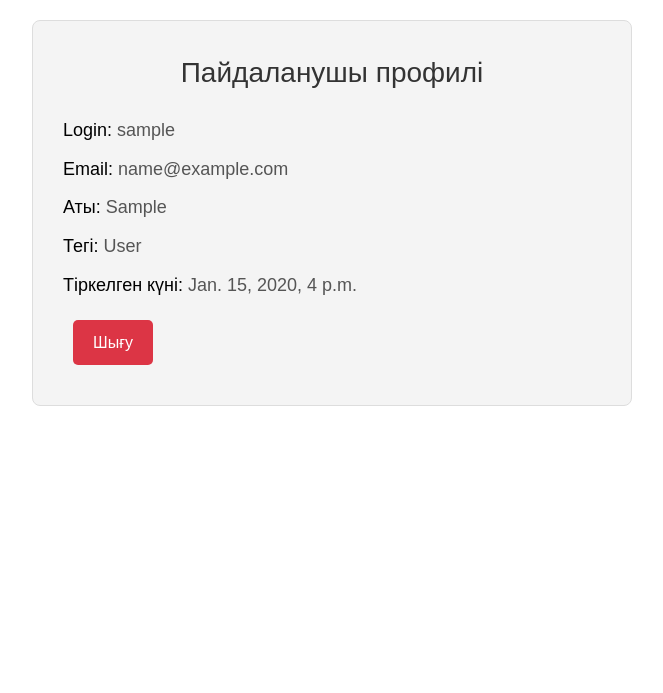
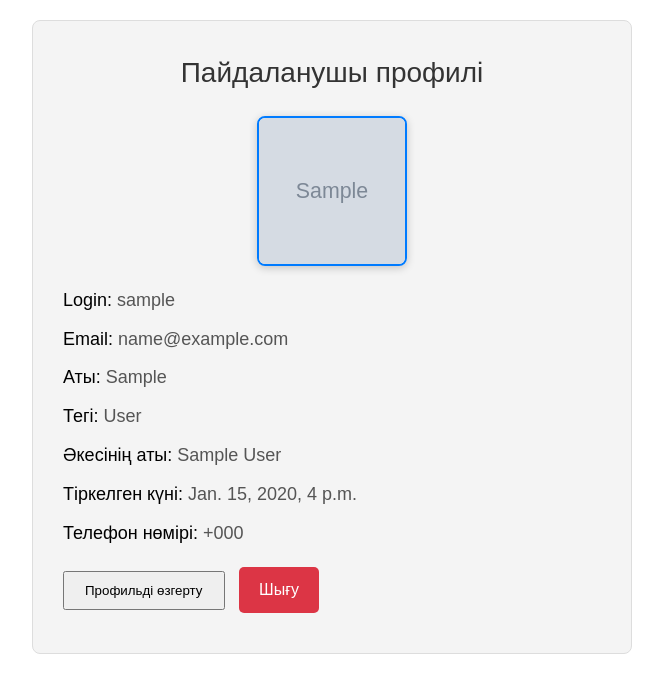
Before and after one commit to serzhan29/Lesson, a Django app: page /profile/ in a window 1280 px wide. Shown: the part 83-776 px from the top of the page, without its empty margins (308-971 px from the left). Run offline with Django 4.2, Linux system fonts and the light colour scheme; a user stored in the database is signed in; tables that the repository leaves empty hold one stand-in row (values such as "Sample post"); grey boxes marked "Sample" are stand-in pictures; parts of the project's set-up code (start-up, migrations or seed data) failed here and were passed over; some libraries are stand-ins or nearby versions.

Commit message:
Добавление полей и пост запрос ля изменения данных пользователя

```diff
--- a/main/forms.py
+++ b/main/forms.py
@@ -32,3 +32,10 @@ class CustomUserCreationForm(UserCreationForm):
         self.fields['username'].help_text = 'Міндетті. 150 таңбадан артық емес. Тек әріптер, сандар және @/./+/-/_. рұқсат етілген.'
         self.fields['password1'].help_text = 'Құпия сөзде кем дегенде 8 таңба болуы керек және тек сандардан тұрмауы тиіс.'
         self.fields['password2'].help_text = 'Тексеру үшін жоғарыдағы құпия сөзді енгізіңіз.'
+
+
+
+class UserProfileForm(forms.ModelForm):
+    class Meta:
+        model = CustomUser  # Используйте CustomUser вместо User
+        fields = ['username', 'email', 'first_name', 'last_name', 'middle_name', 'phone_number', 'birth_date', 'photo']  # Добавьте все нужные поля
--- a/main/templates/main/info/profile.html
+++ b/main/templates/main/info/profile.html
@@ -2,14 +2,70 @@
 
 {% block content %}
 {% load static %}
+
 <link rel="stylesheet" type="text/css" href="{% static 'css/profile.css' %}">
+
 <div class="profile-container">
     <h1>Пайдаланушы профилі</h1>
+
+    {% if user.photo %}
+        <img src="{{ user.photo.url }}" alt="Пайдаланушы фото" class="user-photo">
+    {% else %}
+        <p>Фото жоқ.</p>
+    {% endif %}
+
     <p><strong>Login:</strong> {{ user.username }}</p>
     <p><strong>Email:</strong> {{ user.email }}</p>
     <p><strong>Аты:</strong> {{ user.first_name }}</p>
     <p><strong>Тегі:</strong> {{ user.last_name }}</p>
-    <p><strong>Тіркелген күні:</strong> {{ user.date_joined }}</p>
+    <p><strong>Әкесінің аты:</strong> {{ user.middle_name }}</p>
+    <p><strong>Тіркелген күні: </strong> {{ user.date_joined }}</p>
+    <p><strong>Телефон нөмірі:</strong> +{{ user.phone_number }}</p>
+
+    <button id="edit-btn" class="btn btn-primary">Профильді өзгерту</button> <!-- Кнопка для открытия формы редактирования -->
+
+    <div id="edit-form" style="display: none;"> <!-- Скрытая форма редактирования -->
+        <form method="POST" enctype="multipart/form-data">  <!-- Обязательно добавьте enctype для загрузки файлов -->
+            {% csrf_token %}
+
+            <div class="form-group">
+                <label for="username">Login:</label>
+                <input type="text" name="username" id="username" value="{{ user.username }}" class="form-control" required>
+            </div>
+
+            <div class="form-group">
+                <label for="email">Email:</label>
+                <input type="email" name="email" id="email" value="{{ user.email }}" class="form-control" required>
+            </div>
+
+            <div class="form-group">
+                <label for="first_name">Аты:</label>
+                <input type="text" name="first_name" id="first_name" value="{{ user.first_name }}" class="form-control" required>
+            </div>
+
+            <div class="form-group">
+                <label for="last_name">Тегі:</label>
+                <input type="text" name="last_name" id="last_name" value="{{ user.last_name }}" class="form-control" required>
+            </div>
+
+            <div class="form-group">
+                <label for="middle_name">Әкесінің аты:</label>
+                <input type="text" name="middle_name" id="middle_name" value="{{ user.middle_name }}" class="form-control" required>
+            </div>
+
+            <div class="form-group">
+                <label for="phone_number">Телефон нөмірі:</label>
+                <input type="text" name="phone_number" id="phone_number" value="{{ user.phone_number }}" class="form-control" required>
+            </div>
+
+            <div class="form-group">
+                <label for="photo">Фото:</label>
+                <input type="file" name="photo" id="photo" accept="image/*" class="form-control">
+            </div>
+
+            <button type="submit" class="btn btn-success">Сақтау</button>  <!-- Кнопка для сохранения изменений -->
+        </form>
+    </div>
 
     {% if user.is_authenticated %}
         <a href="{% url 'logout' %}" class="btn btn-danger">Шығу</a>
@@ -18,4 +74,12 @@
         <a href="{% url 'register' %}" class="btn btn-secondary">Тіркеу</a>
     {% endif %}
 </div>
+
+<script>
+    document.getElementById('edit-btn').onclick = function() {
+        var editForm = document.getElementById('edit-form');
+        editForm.style.display = (editForm.style.display === "none") ? "block" : "none"; // Переключение видимости формы
+    }
+</script>
+
 {% endblock %}
--- a/main/views.py
+++ b/main/views.py
@@ -1,7 +1,7 @@
 import os
 from django.conf import settings
 from django.shortcuts import render, get_object_or_404
-from .models import Topic, Lesson, Task
+from .models import Topic, Lesson, Task, CustomUser
 from django.http import JsonResponse
 from django.views.decorators.csrf import csrf_exempt
 from django.core.files.storage import default_storage
@@ -12,6 +12,9 @@ from django.shortcuts import redirect
 from django.contrib.auth import login, logout, authenticate
 from .forms import CustomUserCreationForm
 from quiz.models import Quiz
+from .forms import UserProfileForm
+
+
 
 class CustomLoginView(LoginView):
     template_name = 'main/registration/login.html'
@@ -77,27 +80,39 @@ def lesson_detail(request, lesson_id):
     # Получаем все задания, связанные с конкретной лекцией
     task = Task.objects.filter(lesson=lesson).first()  # Если одно задание, используем first()
     related_lessons = Lesson.objects.filter(topic=lesson.topic).exclude(id=lesson_id)
-    quiz = Quiz.objects.all()
+    quizzes = lesson.quizzes.all()  # Получаем тесты, связанные с этой лекцией
 
     return render(request, 'main/page/detail_lesson.html', {
         'lesson': lesson,
         'list': related_lessons,
-        'quiz': quiz,
+        'quizzes': quizzes,  # Передаем связанные тесты
         'task': task,  # Передаем task, связанный с этой лекцией
     })
 
 
 
+
 @login_required
 def profile_view(request):
+    if request.method == 'POST':
+        form = UserProfileForm(request.POST, request.FILES, instance=request.user)  # Обрабатывайте файлы
+        if form.is_valid():
+            form.save()
+            return redirect('profile')  # Перенаправление на страницу профиля после сохранения
+    else:
+        form = UserProfileForm(instance=request.user)
+
     context = {
-        'user': request.user
+        'user': request.user,
+        'form': form
     }
     return render(request, 'main/info/profile.html', context)
 
-
 def author(request):
-    return render(request, 'main/info/author.html')
+    user = get_object_or_404(CustomUser, id=1)
+    return render(request, 'main/info/author.html',{
+        'user':user,
+    })
 
 
 def books(request):
--- a/static/css/profile.css
+++ b/static/css/profile.css
@@ -48,3 +48,57 @@
 .profile-container a.btn-danger {
     background-color: #dc3545;
 }
+
+/* Стили для фотографии пользователя */
+.user-photo {
+    display: block;
+    width: 150px; /* Фиксированная ширина */
+    height: 150px; /* Фиксированная высота */
+    object-fit: cover; /* Обрезка изображения, чтобы заполнить квадрат */
+    border: 2px solid #007bff; /* Обводка вокруг изображения */
+    border-radius: 8px; /* Закругленные углы для более современного вида */
+    margin: 20px auto; /* Отступ сверху и снизу, выравнивание по центру */
+    box-shadow: 0 2px 8px rgba(0, 0, 0, 0.2); /* Тень для глубины */
+}
+
+/* Стили для полей ввода формы */
+.form-group {
+    margin-bottom: 15px; /* Отступ между полями */
+}
+
+.form-control {
+    width: 100%; /* Ширина 100% */
+    padding: 10px; /* Внутренние отступы */
+    border: 1px solid #ccc; /* Обводка */
+    border-radius: 4px; /* Закругленные углы */
+    font-size: 16px; /* Размер шрифта */
+    box-sizing: border-box; /* Учитывать обводку и отступы в размере */
+}
+
+/* Стили для кнопок в форме */
+#edit-form button {
+    width: 100%; /* Кнопки на всю ширину */
+    padding: 10px; /* Внутренние отступы */
+    font-size: 16px; /* Размер шрифта */
+    border: none; /* Без обводки */
+    border-radius: 5px; /* Закругленные углы */
+    cursor: pointer; /* Указатель при наведении */
+    transition: background-color 0.3s ease; /* Плавный переход цвета */
+}
+
+/* Стиль для кнопки сохранения */
+#edit-form button.btn-success {
+    background-color: #28a745; /* Зеленый фон для кнопки сохранения */
+    color: #fff; /* Белый текст */
+}
+
+/* Стиль для кнопки сохранения при наведении */
+#edit-form button.btn-success:hover {
+    background-color: #218838; /* Более темный зеленый при наведении */
+}
+
+/* Стиль для кнопки редактирования */
+#edit-btn {
+    width: auto; /* Автоширина */
+    padding: 10px 20px; /* Отступы */
+}
```
